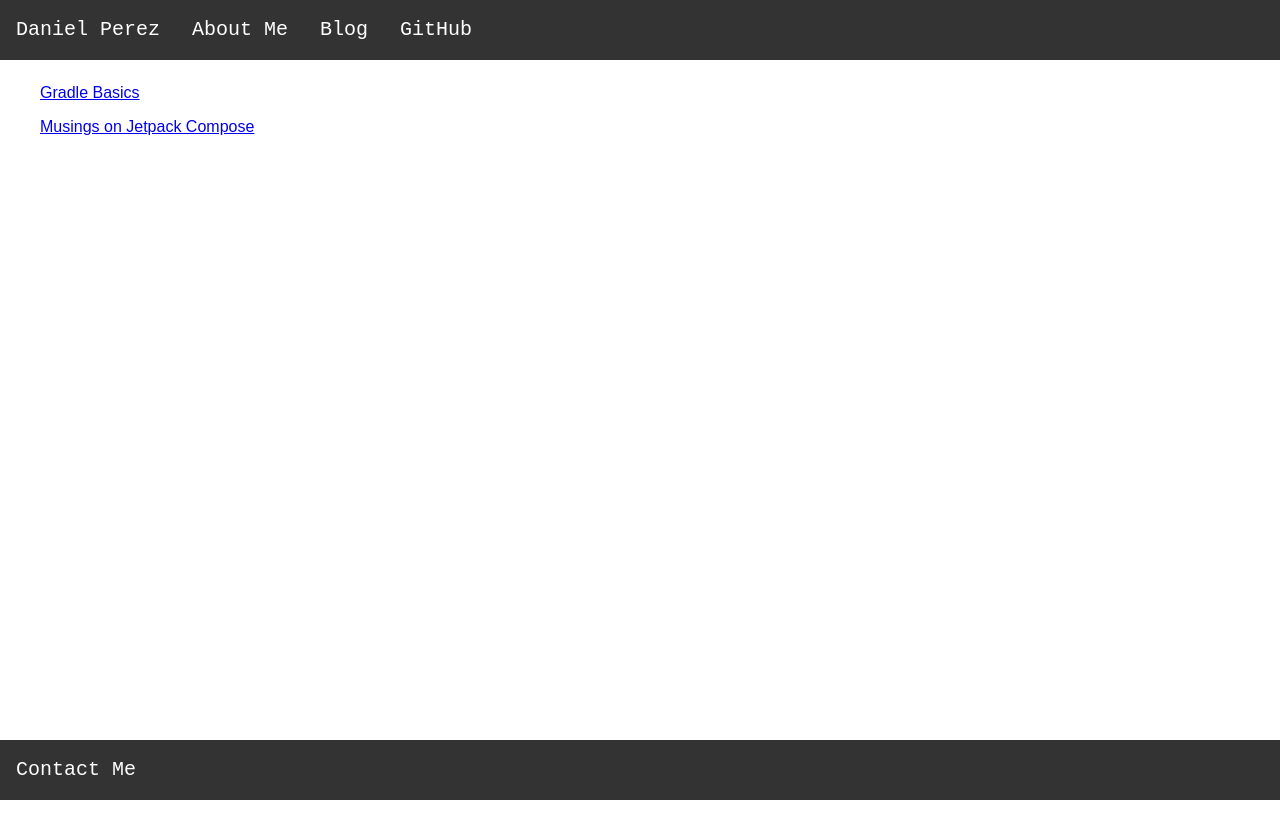
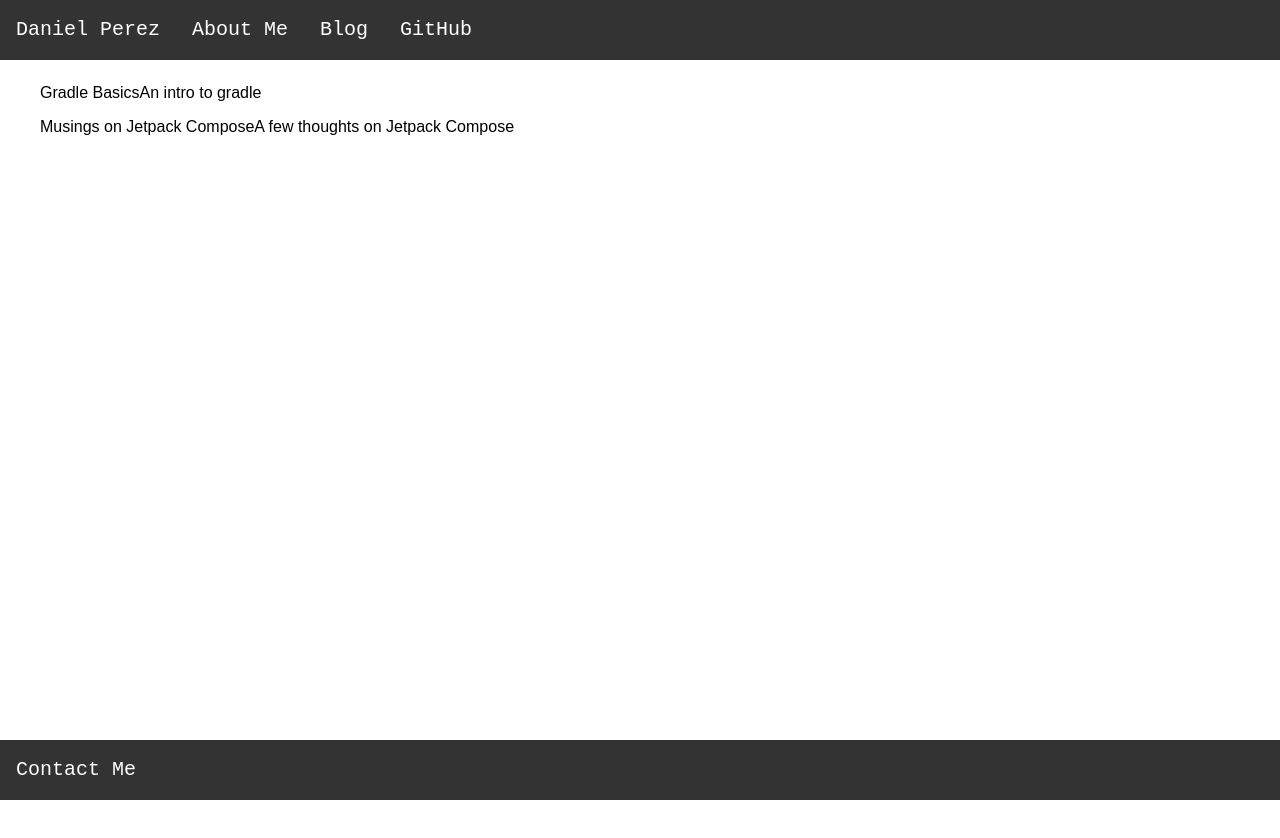
Before and after one commit to danielPerez97/website, a React (Create React App) app: page /blog in a window 1280 px wide. Shown: the top 838 px of the page. Built offline with nearby package versions, Linux system fonts and the light colour scheme.

Commit message:
Set up BlogCard.jsx skeleton for usage in BlogList.jsx. Added a "shortDescription" field

```diff
--- a/src/components/blog/BlogCard.jsx
+++ b/src/components/blog/BlogCard.jsx
@@ -0,0 +1,27 @@
+import React from 'react';
+import PropTypes from 'prop-types';
+import styled from 'styled-components';
+
+const ListItem = styled.li`
+  list-style-type: none;
+  display: flex;
+  font-family: sans-serif;
+  padding-top: 8px;
+  padding-bottom: 8px;
+`;
+
+function BlogCard({ title, shortDescription }) {
+  return (
+    <ListItem>
+      <div>{title}</div>
+      <div>{shortDescription}</div>
+    </ListItem>
+  );
+}
+
+BlogCard.propTypes = {
+  title: PropTypes.string.isRequired,
+  shortDescription: PropTypes.string.isRequired,
+};
+
+export default BlogCard;
--- a/src/components/blog/BlogList.jsx
+++ b/src/components/blog/BlogList.jsx
@@ -1,17 +1,10 @@
 import React from 'react';
 import { Link, useLoaderData } from 'react-router-dom';
 import styled from 'styled-components';
+import BlogCard from './BlogCard';
 
 const UnorderedList = styled.ul`
   list-style-type: none;
-`;
-
-const ListItem = styled.li`
-  list-style-type: none;
-  display: flex;
-  font-family: sans-serif;
-  padding-top: 8px;
-  padding-bottom: 8px;
 `;
 
 function BlogList() {
@@ -24,10 +17,11 @@ function BlogList() {
           blogs.map(({
             id,
             title,
+            shortDescription,
           }) => (
-                        <ListItem key={id}>
+            <BlogCard key={id} title={title} shortDescription={shortDescription}>
               <Link to={`/blog/${id}`}>{title}</Link>
-                        </ListItem>
+            </BlogCard>
           ))
                   }
       </UnorderedList>
--- a/src/components/blog/loaders/loadBlogPosts.jsx
+++ b/src/components/blog/loaders/loadBlogPosts.jsx
@@ -10,11 +10,13 @@ export async function loadBlogPosts() {
     {
       id: 1,
       title: 'Gradle Basics',
+      shortDescription: 'An intro to gradle',
       body: gradleBasicsText,
     },
     {
       id: 2,
       title: 'Musings on Jetpack Compose',
+      shortDescription: 'A few thoughts on Jetpack Compose',
       body: jetpackMusingsText,
     },
   ];
```
Lines whose indentation alone changed are shown as unchanged.
